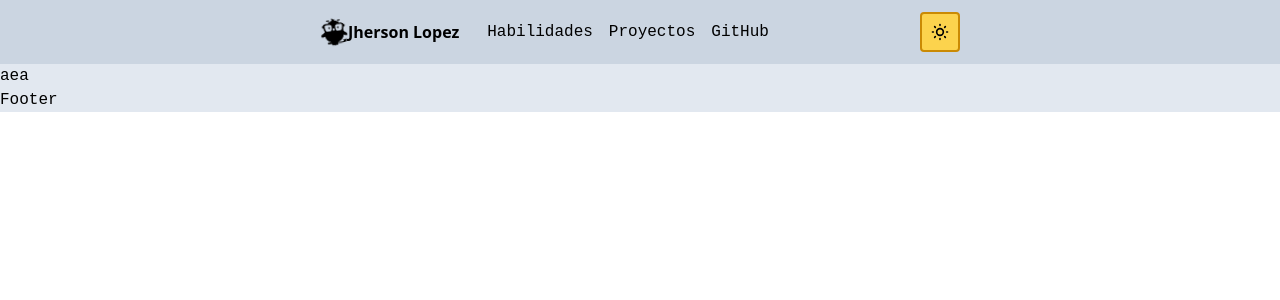
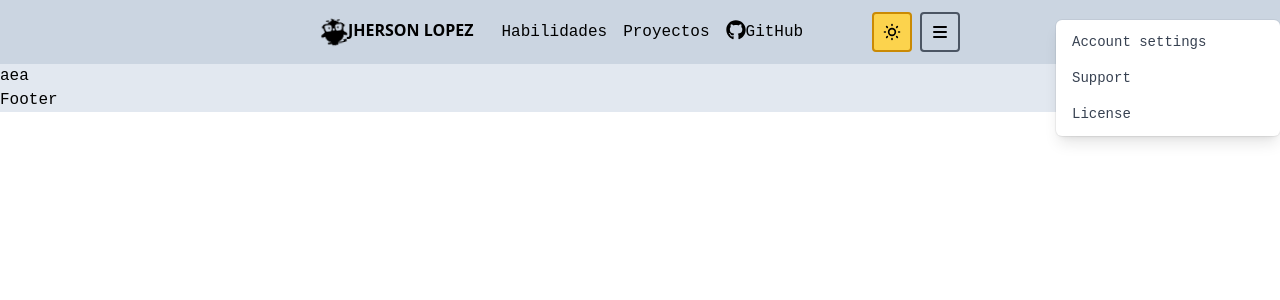
Before and after one commit to Retr066/Portafolio, a Next.js app: page / in a window 1280 px wide. Shown: the top 300 px of the page. Built offline with nearby package versions, Linux system fonts and the light colour scheme.

Commit message:
navbar responsive avances

```diff
--- a/components/Header.tsx
+++ b/components/Header.tsx
@@ -1,16 +1,14 @@
-import { BeakerIcon } from "@heroicons/react/solid";
 import { useState } from "react";
 import ThemeToogleButton from "./ThemeToogleButton";
+import { MenuIcon } from "@heroicons/react/solid";
 import { FontAwesomeIcon } from "@fortawesome/react-fontawesome";
-
-import {
-  faFacebookF,
-  faWhatsapp,
-  faGithub,
-  faEarlybirds,
-} from "@fortawesome/free-brands-svg-icons";
+import Link from "next/link";
+import { useRouter } from "next/router";
+import { faGithub, faEarlybirds } from "@fortawesome/free-brands-svg-icons";
 export default function Header() {
   const [theme, setTheme] = useState(false);
+  const router = useRouter();
+  const path = router.pathname;
   const handleChangeTheme = () => {
     document.documentElement.classList.toggle("dark");
     if (typeof document !== "undefined") {
@@ -19,23 +17,57 @@ export default function Header() {
     }
   };
 
+  const handleToogleMenu = () => {
+    console.log("click");
+  };
+
+  const ListItem = ({ href, path, target, children, ...props }: any) => {
+    const active = path == href;
+
+    const activeColor = "bg-orange-300 rounded text-gray-900 p-1 ";
+    const inactiveColor =
+      "flex items-center  mx-2 hover:underline hover:underline-offset-4 ";
+    return (
+      <li className={`${inactiveColor} ${active ? activeColor : ""}`}>
+        <Link href={href} passHref>
+          <a {...props} target={target}>
+            {children}
+          </a>
+        </Link>
+      </li>
+    );
+  };
+
   return (
-    <div className="flex justify-center h-16  bg-slate-300   dark:bg-gray-600 ">
-      <nav className="min-w-[50%] flex self-center flex-row  flex-wrap">
+    <div className="flex justify-center h-16  bg-slate-300   dark:bg-gray-900 ">
+      <nav className="lg:min-w-[50%] md:min-w-[70%]  min-w-[95%]  flex self-center flex-row  flex-wrap">
         <div className="flex mr-5 items-center dark:text-slate-100">
-          <span className="flex">
-            <FontAwesomeIcon
-              icon={faEarlybirds}
-              className="flex h-7 w-7 -rotate-6 hover:rotate-12 transform-gpu duration-300"
-            />
-          </span>
-          <p className="font-sans  font-bold">Jherson Lopez</p>
+          <Link href="/" passHref>
+            <a className="flex">
+              <FontAwesomeIcon
+                icon={faEarlybirds}
+                className="flex h-7 w-7 -rotate-6 hover:rotate-12 transform-gpu duration-300"
+              />
+              <p className="font-sans  font-bold">JHERSON LOPEZ</p>
+            </a>
+          </Link>
         </div>
-        <div className="flex grow items-center ">
+        <div className="hidden lg:flex xl:flex 2x1:flex md:flex sm:hidden grow items-center ">
           <ul className="flex  dark:text-slate-100">
-            <li className="flex mx-2">Habilidades</li>
-            <li className="flex mx-2">Proyectos</li>
-            <li className="flex mx-2">GitHub</li>
+            <ListItem href="/habilidades" path={path}>
+              Habilidades
+            </ListItem>
+            <ListItem href="/proyectos" path={path}>
+              Proyectos
+            </ListItem>
+            <ListItem
+              className="flex"
+              href="https://github.com/Retr066"
+              target="_blank"
+            >
+              <FontAwesomeIcon icon={faGithub} className="flex h-5 w-5 " />
+              GitHub
+            </ListItem>
           </ul>
         </div>
         <div className="flex justify-end  grow">
@@ -43,6 +75,49 @@ export default function Header() {
             onclick={handleChangeTheme}
             theme={theme}
           ></ThemeToogleButton>
+          <button onClick={handleToogleMenu}>
+            <MenuIcon
+              className="h-10 w-10 p-2 border-solid rounded border-2 border-gray-600
+            hover:bg-white-900 dark:text-slate-100 dark:border-slate-400 ml-2"
+            />
+          </button>
+        </div>
+        <div
+          className="origin-top-right absolute right-0 mt-2 w-56 rounded-md shadow-lg bg-white ring-1 ring-black ring-opacity-5 focus:outline-none"
+          role="menu"
+          aria-orientation="vertical"
+          aria-labelledby="menu-button"
+          tabIndex={-1}
+        >
+          <div className="py-1" role="none">
+            <a
+              href="#"
+              className="text-gray-700 block px-4 py-2 text-sm"
+              role="menuitem"
+              tabIndex={-1}
+              id="menu-item-0"
+            >
+              Account settings
+            </a>
+            <a
+              href="#"
+              className="text-gray-700 block px-4 py-2 text-sm"
+              role="menuitem"
+              tabIndex={-1}
+              id="menu-item-1"
+            >
+              Support
+            </a>
+            <a
+              href="#"
+              className="text-gray-700 block px-4 py-2 text-sm"
+              role="menuitem"
+              tabIndex={-1}
+              id="menu-item-2"
+            >
+              License
+            </a>
+          </div>
         </div>
       </nav>
     </div>
--- a/components/ThemeToogleButton.tsx
+++ b/components/ThemeToogleButton.tsx
@@ -7,14 +7,15 @@ export default function ThemeToogleButton({
   onclick?: () => void;
   theme: boolean;
 }) {
-  const clases = `h-10 w-10 p-2 border-solid rounded border-2 border-yellow-600 bg-amber-300 hover:bg-amber-500 dark:bg-indigo-700 dark:border-indigo-900 `;
+  const clases = `h-10 w-10 p-2 border-solid rounded border-2 border-yellow-600 bg-amber-300
+                  hover:bg-amber-500 dark:bg-indigo-700 dark:border-indigo-900 `;
 
   return (
-    <button className="transition-all delay-200">
+    <button onClick={onclick} className="transition-all delay-200">
       {theme ? (
-        <MoonIcon onClick={onclick} className={clases}></MoonIcon>
+        <MoonIcon className={clases}></MoonIcon>
       ) : (
-        <SunIcon onClick={onclick} className={clases}></SunIcon>
+        <SunIcon className={clases}></SunIcon>
       )}
     </button>
   );
--- a/pages/_app.tsx
+++ b/pages/_app.tsx
@@ -3,7 +3,7 @@ import type { AppProps } from "next/app";
 
 function MyApp({ Component, pageProps }: AppProps) {
   return (
-    <div className="bg-slate-200   transition-all  ease-in-out dark:bg-gray-600">
+    <div className="bg-slate-200   transition-all  ease-in-out dark:bg-gray-800">
       <Component {...pageProps} />
     </div>
   );
--- a/pages/habilidades.tsx
+++ b/pages/habilidades.tsx
@@ -1,3 +1,14 @@
+import Layout from "../components/Layout";
 export default function Habilidades() {
-  return <div>Habilidades</div>;
+  return (
+    <>
+      <Layout
+        title="Habilidades"
+        name="Habilidades de Jherson Lopez"
+        description="Habilidades tecnicas y directivas"
+      >
+        <div>Habilidades</div>
+      </Layout>
+    </>
+  );
 }
--- a/pages/proyectos.tsx
+++ b/pages/proyectos.tsx
@@ -1,3 +1,14 @@
+import Layout from "../components/Layout";
 export default function Proyectos() {
-  return <div>Proyectos</div>;
+  return (
+    <>
+      <Layout
+        title="Proyectos"
+        name="Proyectos de Jherson Lopez"
+        description="Proyectos realizados por Jherson Lopez"
+      >
+        <div>Proyectos</div>
+      </Layout>
+    </>
+  );
 }
```
